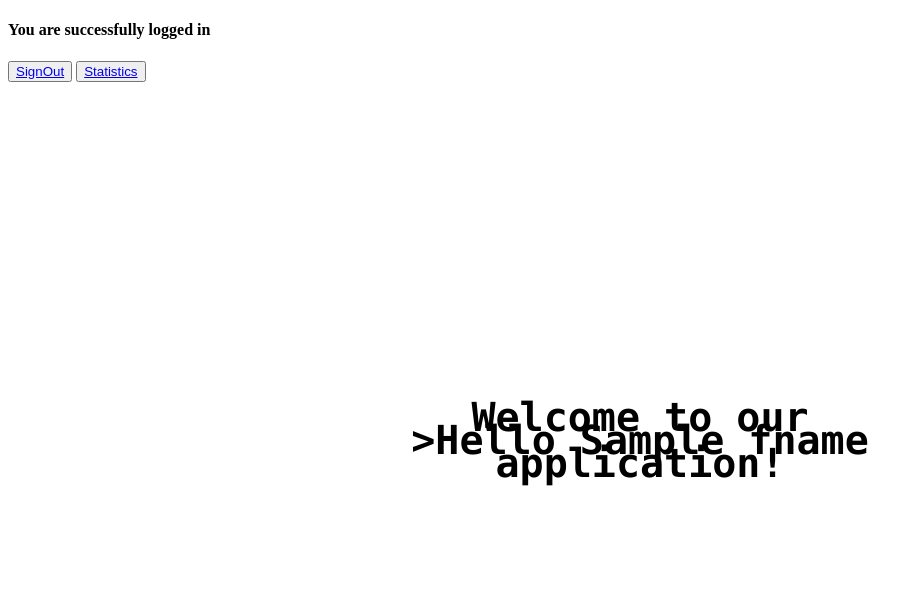
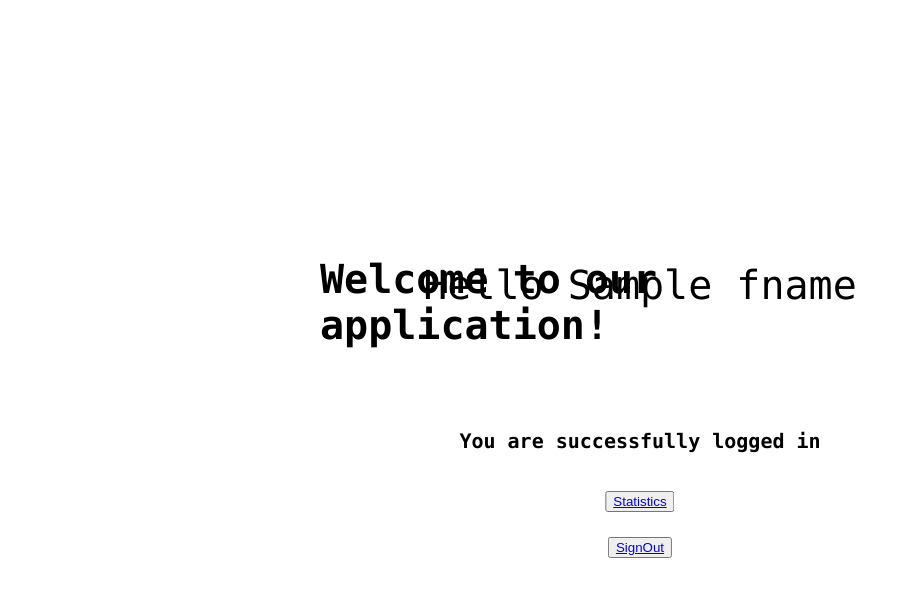
Before and after one commit to anhluunguyen3113/Boilermake_2022, a Django app: template Hackathon2022/templates/authentication/index_kim.html in a window 1280 px wide. Shown: the top 597 px of the page, without its empty margins (0-923 px from the left). Run offline with Django 4.2, Linux system fonts and the light colour scheme; a user stored in the database is signed in; the template is opened without the code that fills it: most values are stand-ins (such as "Sample title", 1, 10 or a date in 2020).

Commit message:
Update index_kim.html

```diff
--- a/Hackathon2022/templates/authentication/index_kim.html
+++ b/Hackathon2022/templates/authentication/index_kim.html
@@ -8,7 +8,15 @@
             font-size: 40px;
             position: absolute;
             top: 50%; left: 50%;
-            transform: translateX(-50%) translateY(-50%);
+            transform: translateX(-50%) translateY(-200%);
+            font-family: Copperplate, Lucida Console, fantasy;
+        }
+
+        h4 {
+            font-size: 20px;
+            position: absolute;
+            top: 50%; left: 50%;
+            transform: translateX(-50%) translateY(10%);
             font-family: Copperplate, Lucida Console, fantasy;
         }
 
@@ -16,14 +24,39 @@
             font-size: 40px;
             position: absolute;
             top: 50%; left: 50%;
-            transform: translateX(-50%) translateY(40%);
+            transform: translateX(-50%) translateY(-100%);
+            font-family: Copperplate, Lucida Console, fantasy;
         }
 
         h6 {
             font-size: 40px;
             position: absolute;
             top: 50%; left: 50%;
-            transform: translateX(-50%) translateY(50%);
+            transform: translateX(-50%) translateY(-50%);
+            font-family: Copperplate, Lucida Console, fantasy;
+        }
+
+        h7 {
+            font-size: 40px;
+            position: absolute;
+            top: 50%; left: 50%;
+            transform: translateX(-50%) translateY(250%);
+            font-family: Copperplate, Lucida Console, fantasy;
+        }
+
+        h8 {
+            font-size: 40px;
+            position: absolute;
+            top: 50%; left: 50%;
+            transform: translateX(-50%) translateY(150%);
+            font-family: Copperplate, Lucida Console, fantasy;
+        }
+        h9 {
+            font-size: 40px;
+            position: absolute;
+            top: 50%; left: 50%;
+            transform: translateX(-50%) translateY(-300%);
+            font-family: Copperplate, Lucida Console, fantasy;
         }
     </style>
 </head>
@@ -38,13 +71,13 @@
     </div>
     {% endfor %}
 
-    <h3><center>Welcome to our application!</center></h3>
+    <h3>Welcome to our application!</h3>
 
     {% if user.is_authenticated %}
-    <h3>>Hello {{ fname }}</h3>
+    <h9>Hello {{ fname }}</h9>
     <h4>You are successfully logged in</h4>
-    <button type="submit"> <a href="/signout"> SignOut</a></button>
-    <button type="submit"> <a href="/stats"> Statistics</a></button>
+    <h7><button type="submit"> <a href="/signout"> SignOut</a></button></h7>
+    <h8><button type="submit"> <a href="/stats"> Statistics</a></button></h8>
     {% else %}
     <h5><button type="submit"> <a href="/signup"> SignUp</a></button></h5>
     <h6><button type="submit"> <a href="/signin"> SignIn</a></button></h6>
```
